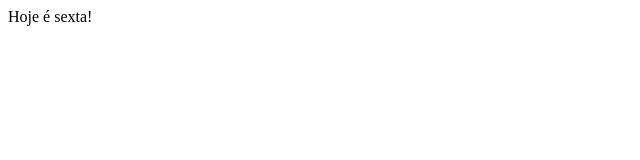
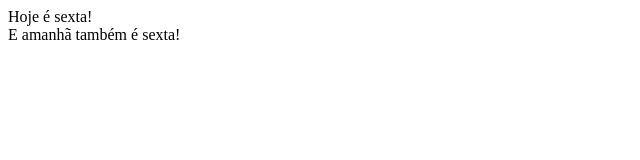
Before and after one commit to Jbianchi182/secom2024, a plain HTML site: page index.html in a window 1280 px wide. Shown: the whole page, without its empty margins (0-640 px from the left). Drawn offline with Linux system fonts and the light colour scheme.

Commit message:
Segunda alteração em develop

```diff
--- a/index.html
+++ b/index.html
@@ -7,5 +7,7 @@
 </head>
 <body>
     Hoje é sexta!
+    <br>
+    E amanhã também é sexta!
 </body>
 </html>
```
